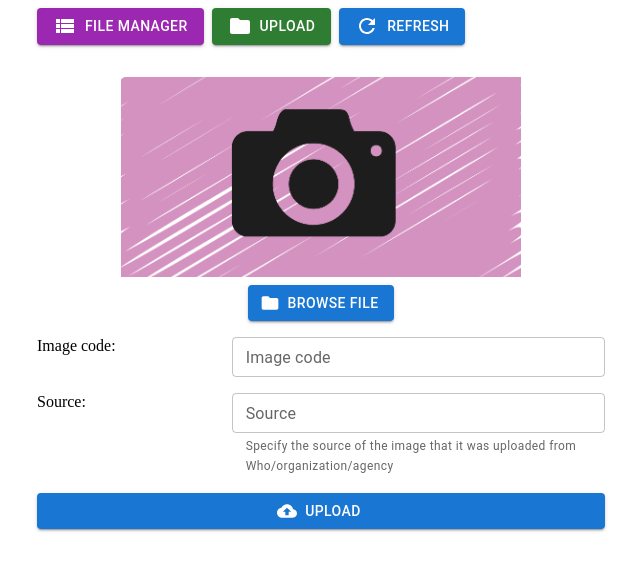
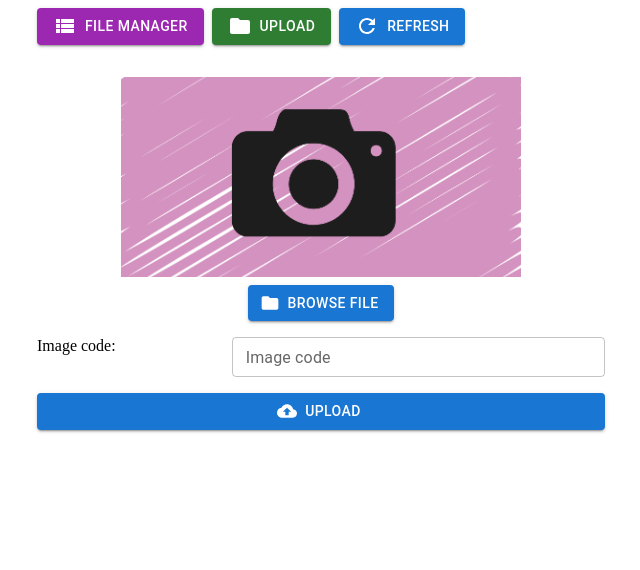
Before and after one commit to kanokpit-yowaratch/nextjs-upload-file, a Next.js app: page / in a window 1280 px wide. Shown: the top 570 px of the page, without its empty margins (319-959 px from the left). Built offline with nearby package versions, Linux system fonts and the light colour scheme.

Commit message:
fix: exclude source

```diff
--- a/src/app/components/upload.tsx
+++ b/src/app/components/upload.tsx
@@ -14,7 +14,6 @@
     const [isValid, setIsValid] = useState<Boolean>(true);
     const [message, setMessage] = useState<string>('');
     const [imageCode, setImageCode] = useState("")
-    const [source, setSource] = useState("")
     const [previewAvatar, setPreviewAvatar] = useState<Blob | MediaSource | null>();
     const [openSuccessModal, setOpenSuccessModal] = useState(false);
     const [modalHeader, setModalHeader] = useState("Upload successfully.");
@@ -47,7 +46,6 @@
         const formData = new FormData()
         formData.set('file', file)
         formData.set('image_code', imageCode);
-        formData.set('source', source);
         const api = process.env.NEXT_PUBLIC_API;
 
         await axios
@@ -181,22 +179,6 @@
                                 fullWidth />
                         </Grid>
                     </Grid>
-                    <Grid container spacing={2}>
-                        <Grid item md={4} sm={4} xs={12}>
-                            <span>Source:</span>
-                        </Grid>
-                        <Grid item md={8} sm={8} xs={12}>
-                            <TextField
-                                label="Source"
-                                placeholder="Source"
-                                disabled={!active}
-                                onChange={(e) => setSource(e.target.value)}
-                                variant="outlined"
-                                size='small'
-                                helperText="Specify the source of the image that it was uploaded from Who/organization/agency"
-                                fullWidth />
-                        </Grid>
-                    </Grid>
                     <Box sx={{ display: 'flex', flexDirection: 'column', alignItems: 'center', justifyContent: 'center', mt: 2 }}>
                         <Button
                             type="submit"
```
